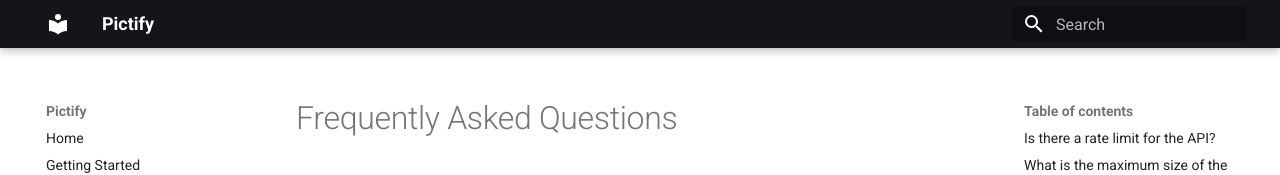
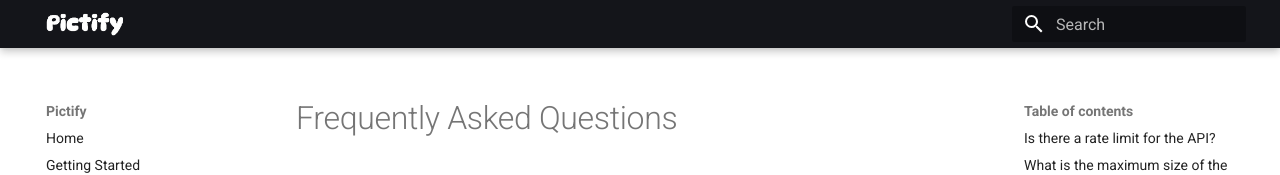
Before and after one commit to pictify-io/docs-pictify, an MkDocs documentation site: the page built from docs/faq.md, in a window 1280 px wide. Shown: the top 175 px of the page. Built offline with MkDocs 1.6.1 and Material for MkDocs 9.7.7, drawn with Linux system fonts in a browser that asks for light colours.

Commit message:
branding of docs

```diff
--- /dev/null
+++ b/docs/stylesheets/extra-styles.css
@@ -0,0 +1,3 @@
+.md-header__topic {
+    display: none;
+}
--- a/mkdocs.yml
+++ b/mkdocs.yml
@@ -3,8 +3,12 @@ theme:
   name: material
   palette:
     primary: black
+  logo: assets/logo.png
+  favicon: assets/icon.png
 nav:
   - Home: index.md
   - Getting Started: getting-started.md
   - Example Code: example-code.md
   - FAQ: faq.md
+extra_css:
+  - stylesheets/extra-styles.css
```
Also changed, not shown: docs/getting-started.md (+2 -1 lines), docs/index.md (+1 -1 lines), docs/assets/icon.png (added), docs/assets/logo.png (added).
